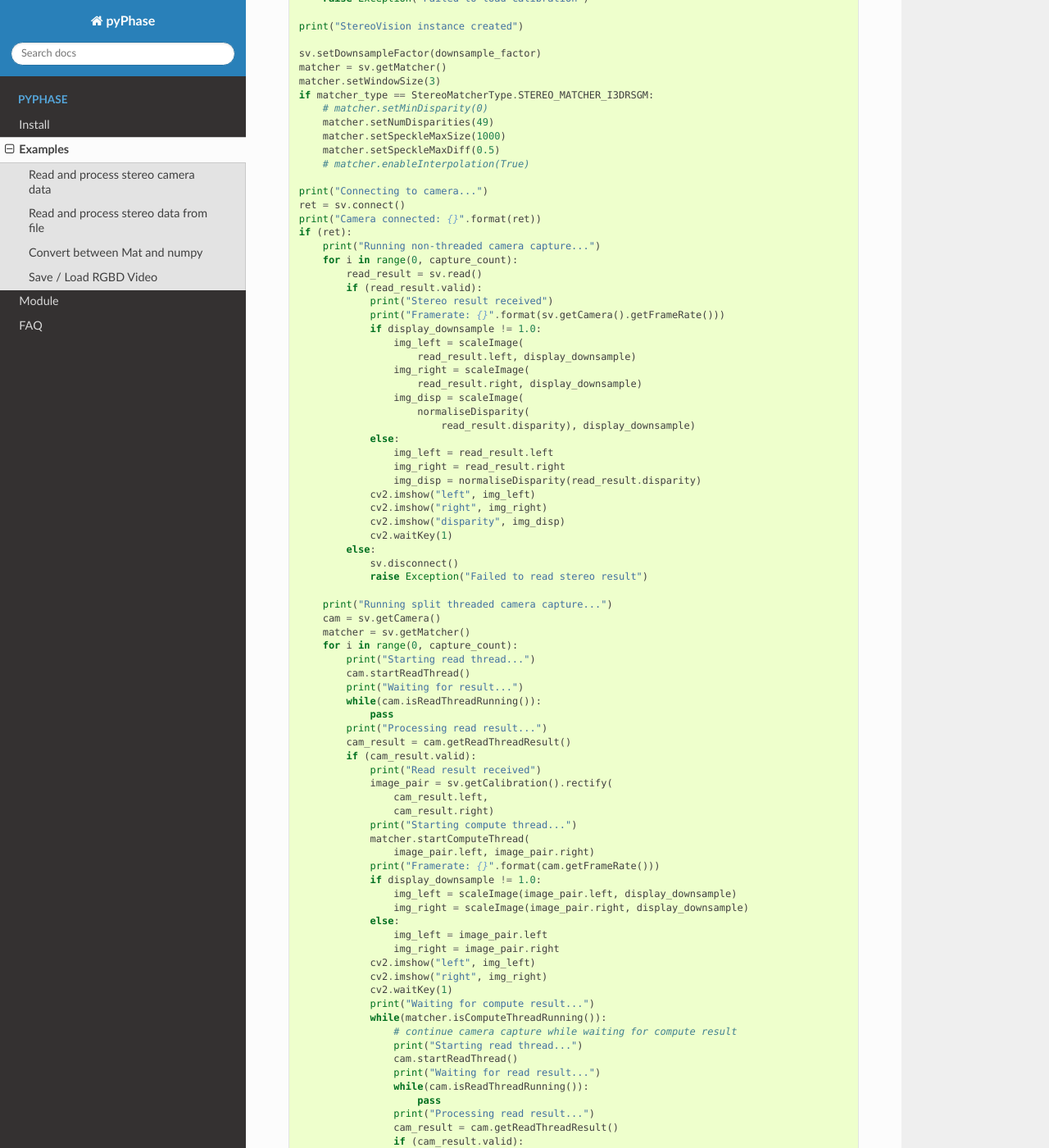
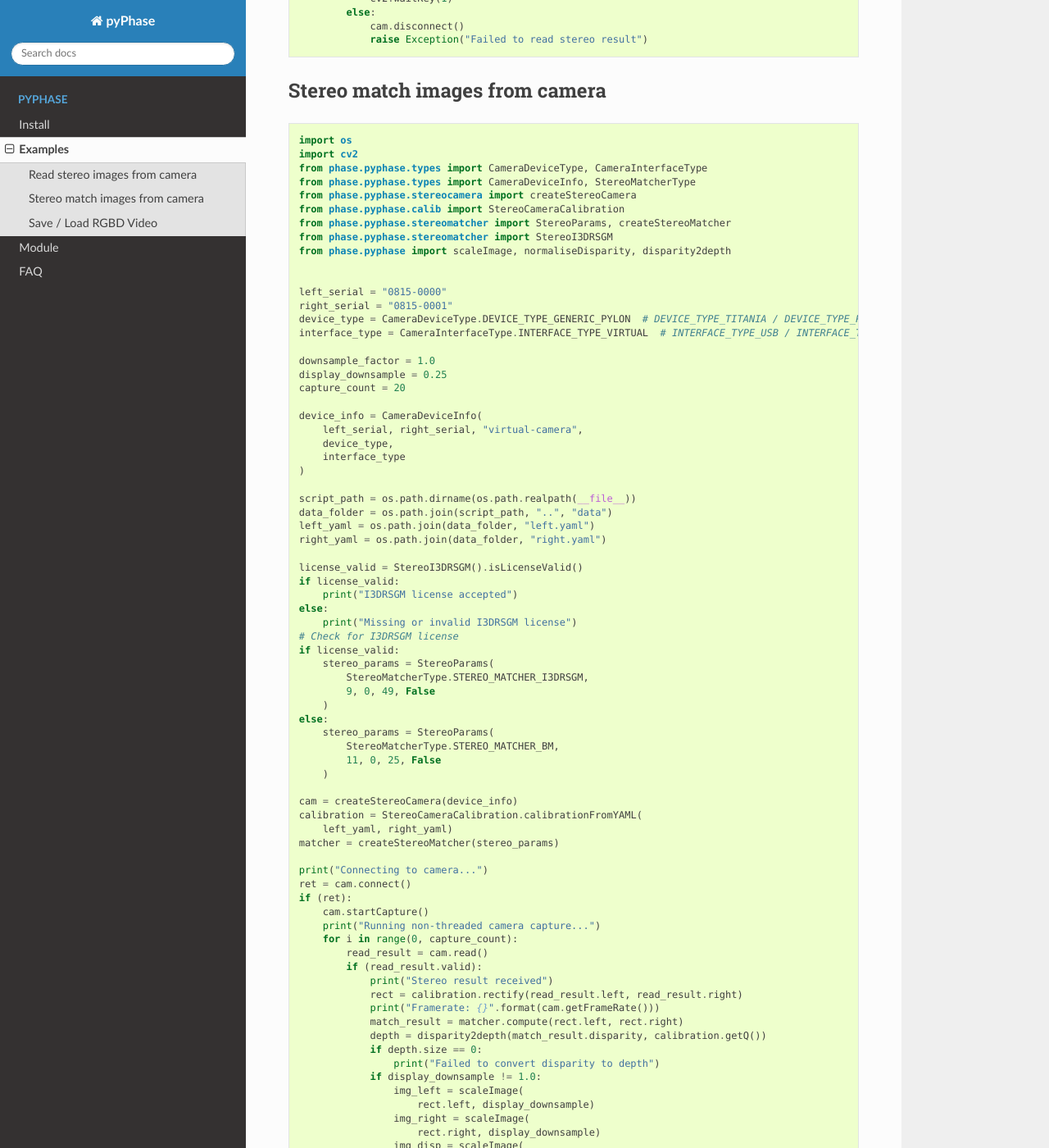
Before and after one commit to i3drobotics/pyPhase, a Sphinx documentation site: the page built from docs/sphinx/examples.rst, in a window 1280 px wide and 1400 px high, scrolled down 978 px. Shown: the whole window at 82% size. Built offline with Sphinx 7.4.7 and the Read the Docs theme 2.0.0, drawn with Linux system fonts in a browser that asks for light colours; the version number could not be read and is left out; some of the changed text lies outside the part shown.

Commit message:
update examples in docs

```diff
--- a/docs/sphinx/examples.rst
+++ b/docs/sphinx/examples.rst
@@ -2,226 +2,102 @@
 Examples
 ********
 
-Read and process stereo camera data
+Read stereo images from camera
 ###################################
 
 .. code-block:: python
 
     import cv2
-    from phase.pyphase import StereoVision
     from phase.pyphase.types import CameraDeviceType, CameraInterfaceType
-    from phase.pyphase.types import CameraDeviceInfo, StereoMatcherType
-    from phase.pyphase.stereomatcher import StereoI3DRSGM
-    from phase.pyphase import scaleImage, normaliseDisparity
+    from phase.pyphase.types import CameraDeviceInfo
+    from phase.pyphase.stereocamera import createStereoCamera
+    from phase.pyphase import scaleImage
 
-    i3drsgm = StereoI3DRSGM()
-    license_valid = i3drsgm.isLicenseValid()
-    if license_valid:
-        print("I3DRSGM license accepted")
-    else:
-        print("Missing or invalid I3DRSGM license")
 
-    # Define camera info
-    camera_name = "titania"
-    left_serial = "40091829"
-    right_serial = "40098273"
-    device_type = CameraDeviceType.DEVICE_TYPE_TITANIA
-    interface_type = CameraInterfaceType.INTERFACE_TYPE_USB
-
-    # Define calibration files
-    left_yaml = "left.yaml"
-    right_yaml = "right.yaml"
+    left_serial = "0815-0000"
+    right_serial = "0815-0001"
+    device_type = CameraDeviceType.DEVICE_TYPE_GENERIC_PYLON  # DEVICE_TYPE_TITANIA / DEVICE_TYPE_PHOBOS
+    interface_type = CameraInterfaceType.INTERFACE_TYPE_VIRTUAL  # INTERFACE_TYPE_USB / INTERFACE_TYPE_GIGE
 
     downsample_factor = 1.0
     display_downsample = 0.25
-    capture_count = 5
+    capture_count = 20
 
     device_info = CameraDeviceInfo(
-        left_serial, right_serial, camera_name,
+        left_serial, right_serial, "virtual-camera",
         device_type,
         interface_type
     )
 
-    if license_valid:
-        matcher_type = StereoMatcherType.STEREO_MATCHER_I3DRSGM
-    else:
-        matcher_type = StereoMatcherType.STEREO_MATCHER_BM
-
-    sv = StereoVision(
-        device_info, matcher_type, left_yaml, right_yaml
-    )
-    if (not sv.getCalibration().isValid()):
-        raise Exception("Failed to load calibration")
-
-    print("StereoVision instance created")
-
-    sv.setDownsampleFactor(downsample_factor)
-    matcher = sv.getMatcher()
-    matcher.setWindowSize(3)
-    if matcher_type == StereoMatcherType.STEREO_MATCHER_I3DRSGM:
-        # matcher.setMinDisparity(0)
-        matcher.setNumDisparities(49)
-        matcher.setSpeckleMaxSize(1000)
-        matcher.setSpeckleMaxDiff(0.5)
-        # matcher.enableInterpolation(True)
+    cam = createStereoCamera(device_info)
 
     print("Connecting to camera...")
-    ret = sv.connect()
-    print("Camera connected: {}".format(ret))
+    ret = cam.connect()
     if (ret):
+        cam.startCapture()
         print("Running non-threaded camera capture...")
         for i in range(0, capture_count):
-            read_result = sv.read()
+            read_result = cam.read()
             if (read_result.valid):
                 print("Stereo result received")
-                print("Framerate: {}".format(sv.getCamera().getFrameRate()))
+                print("Framerate: {}".format(cam.getFrameRate()))
                 if display_downsample != 1.0:
                     img_left = scaleImage(
                         read_result.left, display_downsample)
                     img_right = scaleImage(
                         read_result.right, display_downsample)
-                    img_disp = scaleImage(
-                        normaliseDisparity(
-                            read_result.disparity), display_downsample)
                 else:
                     img_left = read_result.left
                     img_right = read_result.right
-                    img_disp = normaliseDisparity(read_result.disparity)
-                cv2.imshow("left", img_left)
-                cv2.imshow("right", img_right)
-                cv2.imshow("disparity", img_disp)
-                cv2.waitKey(1)
-            else:
-                sv.disconnect()
-                raise Exception("Failed to read stereo result")
-
-        print("Running split threaded camera capture...")
-        cam = sv.getCamera()
-        matcher = sv.getMatcher()
-        for i in range(0, capture_count):
-            print("Starting read thread...")
-            cam.startReadThread()
-            print("Waiting for result...")
-            while(cam.isReadThreadRunning()):
-                pass
-            print("Processing read result...")
-            cam_result = cam.getReadThreadResult()
-            if (cam_result.valid):
-                print("Read result received")
-                image_pair = sv.getCalibration().rectify(
-                    cam_result.left,
-                    cam_result.right)
-                print("Starting compute thread...")
-                matcher.startComputeThread(
-                    image_pair.left, image_pair.right)
-                print("Framerate: {}".format(cam.getFrameRate()))
-                if display_downsample != 1.0:
-                    img_left = scaleImage(image_pair.left, display_downsample)
-                    img_right = scaleImage(image_pair.right, display_downsample)
-                else:
-                    img_left = image_pair.left
-                    img_right = image_pair.right
                 cv2.imshow("left", img_left)
                 cv2.imshow("right", img_right)
                 cv2.waitKey(1)
-                print("Waiting for compute result...")
-                while(matcher.isComputeThreadRunning()):
-                    # continue camera capture while waiting for compute result
-                    print("Starting read thread...")
-                    cam.startReadThread()
-                    print("Waiting for read result...")
-                    while(cam.isReadThreadRunning()):
-                        pass
-                    print("Processing read result...")
-                    cam_result = cam.getReadThreadResult()
-                    if (cam_result.valid):
-                        print("Rectifing read result...")
-                        image_pair = sv.getCalibration().rectify(
-                            cam_result.left,
-                            cam_result.right)
-                        print("Displaying read result...")
-                        if display_downsample != 1.0:
-                            img_left = scaleImage(
-                                image_pair.left, display_downsample)
-                            img_right = scaleImage(
-                                image_pair.right, display_downsample)
-                        else:
-                            img_left = image_pair.left
-                            img_right = image_pair.right
-                        cv2.imshow("left", img_left)
-                        cv2.imshow("right", img_right)
-                        cv2.waitKey(1)
-                matcher_result = matcher.getComputeThreadResult()
-                if (matcher_result.valid):
-                    print("Compute result received")
-                    if display_downsample != 1.0:
-                        img_disp = scaleImage(
-                            normaliseDisparity(
-                                matcher_result.disparity), display_downsample)
-                    else:
-                        img_disp = normaliseDisparity(matcher_result.disparity)
-                    cv2.imshow("disparity", img_disp)
-                    cv2.waitKey(1)
             else:
-                sv.disconnect()
+                cam.disconnect()
                 raise Exception("Failed to read stereo result")
 
-        print("Running threaded camera capture...")
-        for i in range(0, capture_count):
-            sv.startReadThread()
-            print("Waiting for result...")
-            while(sv.isReadThreadRunning()):
-                pass
-            result = sv.getReadThreadResult()
-            if (result.valid):
-                print("Stereo result received")
-                print("Framerate: {}".format(sv.getCamera().getFrameRate()))
-                if display_downsample != 1.0:
-                    img_left = scaleImage(result.left, display_downsample)
-                    img_right = scaleImage(result.right, display_downsample)
-                    img_disp = scaleImage(
-                        normaliseDisparity(result.disparity), display_downsample)
-                else:
-                    img_left = result.left
-                    img_right = result.right
-                    img_disp = normaliseDisparity(matcher_result.disparity)
-                cv2.imshow("left", img_left)
-                cv2.imshow("right", img_right)
-                cv2.imshow("disparity", img_disp)
-                cv2.waitKey(1)
-            else:
-                sv.disconnect()
-                raise Exception("Failed to read stereo result")
-        sv.disconnect()
-        print("Camera disconnected")
 
-Read and process stereo data from file
+Stereo match images from camera
 ######################################
 
 .. code-block:: python
 
+    import os
     import cv2
-    import numpy as np
     from phase.pyphase.types import CameraDeviceType, CameraInterfaceType
-    from phase.pyphase.types import StereoMatcherType, MatrixUInt8
-    from phase.pyphase.stereomatcher import StereoI3DRSGM, StereoParams
+    from phase.pyphase.types import CameraDeviceInfo, StereoMatcherType
+    from phase.pyphase.stereocamera import createStereoCamera
     from phase.pyphase.calib import StereoCameraCalibration
-    from phase.pyphase import processStereo, disparity2depth
+    from phase.pyphase.stereomatcher import StereoParams, createStereoMatcher
+    from phase.pyphase.stereomatcher import StereoI3DRSGM
+    from phase.pyphase import scaleImage, normaliseDisparity, disparity2depth
+
+
+    left_serial = "0815-0000"
+    right_serial = "0815-0001"
+    device_type = CameraDeviceType.DEVICE_TYPE_GENERIC_PYLON  # DEVICE_TYPE_TITANIA / DEVICE_TYPE_PHOBOS
+    interface_type = CameraInterfaceType.INTERFACE_TYPE_VIRTUAL  # INTERFACE_TYPE_USB / INTERFACE_TYPE_GIGE
+
+    downsample_factor = 1.0
+    display_downsample = 0.25
+    capture_count = 20
+
+    device_info = CameraDeviceInfo(
+        left_serial, right_serial, "virtual-camera",
+        device_type,
+        interface_type
+    )
+
+    script_path = os.path.dirname(os.path.realpath(__file__))
+    data_folder = os.path.join(script_path, "..", "data")
+    left_yaml = os.path.join(data_folder, "left.yaml")
+    right_yaml = os.path.join(data_folder, "right.yaml")
 
     license_valid = StereoI3DRSGM().isLicenseValid()
     if license_valid:
         print("I3DRSGM license accepted")
     else:
         print("Missing or invalid I3DRSGM license")
-
-    # Define calibration files
-    left_yaml = "left.yaml"
-    right_yaml = "right.yaml"
-
-    # Define stereo image pair
-    left_image_file = "left.png"
-    right_image_file = "right.png"
-
     # Check for I3DRSGM license
     if license_valid:
         stereo_params = StereoParams(
@@ -234,44 +110,45 @@ Read and process stereo data from file
             11, 0, 25, False
         )
 
-    # Read stereo image pair
-    np_left_image = cv2.imread(left_image_file, cv2.IMREAD_UNCHANGED)
-    np_right_image = cv2.imread(right_image_file, cv2.IMREAD_UNCHANGED)
-
-    # Convert numpy to Mat images
-    left_image = MatrixUInt8(np_left_image)
-    right_image = MatrixUInt8(np_right_image)
-
-    # Load calibration
+    cam = createStereoCamera(device_info)
     calibration = StereoCameraCalibration.calibrationFromYAML(
         left_yaml, right_yaml)
+    matcher = createStereoMatcher(stereo_params)
 
-    # Process stereo
-    disparity = processStereo(
-        stereo_params, left_image, right_image, calibration
-    )
-    if disparity.isEmpty():
-        raise Exception("Failed to process stereo")
-
-    # Convert disparity to depth
-    np_disparity = np.array(disparity)
-    np_depth = disparity2depth(np_disparity, calibration.getQ())
-    if np_depth.size == 0:
-        raise Exception("Failed to convert disparity to depth")
-
-Convert between Mat and numpy
-#############################
-
-.. code-block:: python
-
-    import cv2
-    import numpy as np
-    from phase.pyphase.types import MatrixUInt8, StereoMatcherType
-    from phase.pyphase import processStereo
-
-    np_image = cv2.imread("image.png", cv2.IMREAD_UNCHANGED)
-    mat_left_image = MatrixUInt8(np_image)
-    np_image2 = np.array(mat_left_image)
+    print("Connecting to camera...")
+    ret = cam.connect()
+    if (ret):
+        cam.startCapture()
+        print("Running non-threaded camera capture...")
+        for i in range(0, capture_count):
+            read_result = cam.read()
+            if (read_result.valid):
+                print("Stereo result received")
+                rect = calibration.rectify(read_result.left, read_result.right)
+                print("Framerate: {}".format(cam.getFrameRate()))
+                match_result = matcher.compute(rect.left, rect.right)
+                depth = disparity2depth(match_result.disparity, calibration.getQ())
+                if depth.size == 0:
+                    print("Failed to convert disparity to depth")
+                if display_downsample != 1.0:
+                    img_left = scaleImage(
+                        rect.left, display_downsample)
+                    img_right = scaleImage(
+                        rect.right, display_downsample)
+                    img_disp = scaleImage(
+                        normaliseDisparity(
+                            match_result.disparity), display_downsample)
+                else:
+                    img_left = rect.left
+                    img_right = rect.right
+                    img_disp = normaliseDisparity(match_result.disparity)
+                cv2.imshow("left", img_left)
+                cv2.imshow("right", img_right)
+                cv2.imshow("disparity", img_disp)
+                cv2.waitKey(1)
+            else:
+                cam.disconnect()
+                raise Exception("Failed to read stereo result")
 
 Save / Load RGBD Video
 ######################
```
Also changed, not shown: 4 other files.
